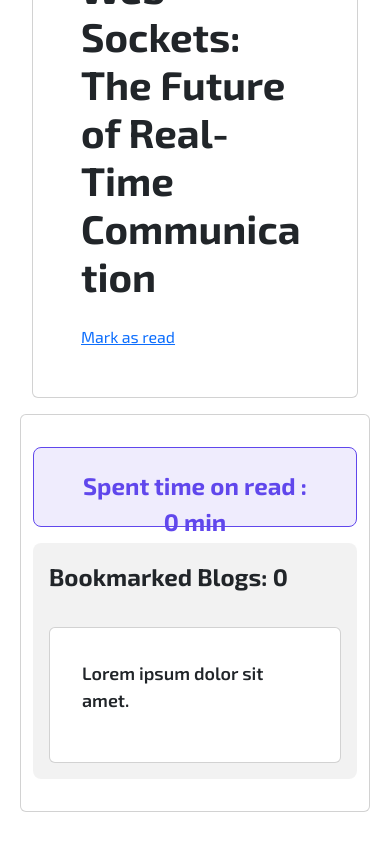
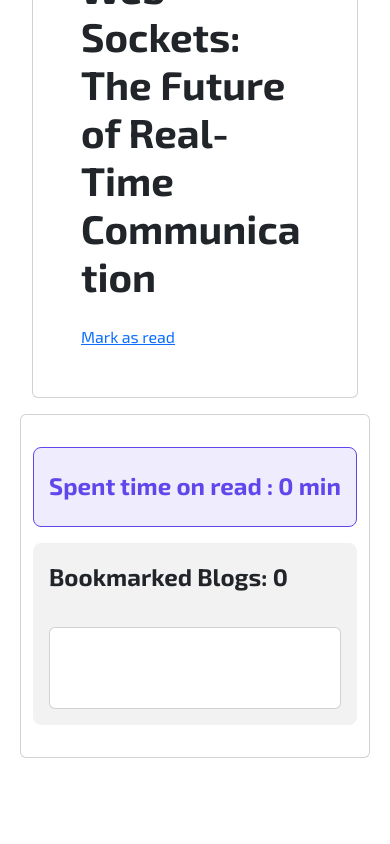
Before and after one commit to MDMahidul/knowledge-cafe, a React (Vite) app: page / in a window 390 px wide. Shown: the part 3118-3962 px from the top of the page. After the commit the page ends 3908 px from the top, so only its background shows below. Built offline with nearby package versions, Linux system fonts and the light colour scheme.

Commit message:
showed readtime at the side navbar and increase the value on click

```diff
--- a/src/App.jsx
+++ b/src/App.jsx
@@ -1,45 +1,18 @@
-import { useEffect, useState } from 'react'
 import './App.css'
 import "bootstrap/dist/css/bootstrap.min.css";
 import { ToastContainer, toast } from "react-toastify";
 import "react-toastify/dist/ReactToastify.css";
 import Header from './components/Header/Header';
 import Cards from './components/Cards/Cards';
-import Sidebar from './components/Sidebar/Sidebar';
 
 function App() {
-  const [bookmarked,setbookmarked] = useState([0]);
-  const [countBookmark,setCountBookmark] = useState([])
-
-  const handleBookMarked = (id) =>{
-    const existingIds = JSON.parse(localStorage.getItem('blogIds')) || [];
-    if (!existingIds.includes(id)) {
-      const updatedIds = [...existingIds, id];
-      localStorage.setItem('blogIds', JSON.stringify(updatedIds));
-      setbookmarked(updatedIds)
-    }else{
-      toast("Already Bookmarked !");
-    }
-  }
-
-  useEffect(()=>{
-    const count = JSON.parse(localStorage.getItem('blogIds')) || [];
-    setCountBookmark(count.length);
-    console.log(countBookmark)
-  },[bookmarked])
 
   return (
     <>
       <Header></Header>
       <hr></hr>
-      <div className="row">
-        <div className="col-md-8">
-         <Cards handleBookMarked={handleBookMarked}></Cards>
-        </div>
-        <div className="col-md-4 card">
-          <Sidebar bookmarked={bookmarked} countBookmark={countBookmark}></Sidebar>
-        </div>
-      </div>
+
+         <Cards></Cards>
       <ToastContainer></ToastContainer>
     </>
   )
--- a/src/components/Cards/Cards.jsx
+++ b/src/components/Cards/Cards.jsx
@@ -1,25 +1,72 @@
 import React from 'react';
-import { useEffect, useState } from 'react'
+import { useEffect, useState } from "react";
+import Sidebar from '../Sidebar/Sidebar';
 import SingleCard from '../SingleCard/SingleCard';
+import { ToastContainer, toast } from "react-toastify";
 
-const Cards = ({handleBookMarked}) => {
-    const [data,setData] = useState([]);
+const Cards = () => {
+  const [bookmarked, setbookmarked] = useState([0]);
+  const [countBookmark, setCountBookmark] = useState([]);
+  const [data, setData] = useState([]);
+  const [readTime,setReadTime] = useState([]);
 
-    useEffect(()=>{
+    useEffect(() => {
       fetch(`data.json`)
-      .then(res=> res.json())
-      .then(data=> setData(data))
-    },[])
+        .then((res) => res.json())
+        .then((data) => setData(data));
+    }, []);
+
+    const handleBookMarked = (id) => {
+      const existingIds = JSON.parse(localStorage.getItem("blogIds")) || [];
+      if (!existingIds.includes(id)) {
+        const updatedIds = [...existingIds, id];
+        localStorage.setItem("blogIds", JSON.stringify(updatedIds));
+        setbookmarked(updatedIds);
+        toast("Bookmarked ");
+      } else {
+        toast("Already Bookmarked !");
+      }
+    };
+
+    const handleReadingTime = (time)=>{
+        const previouseReadTime = JSON.parse(localStorage.getItem("readTime"));
+        if(previouseReadTime){
+            const sum = previouseReadTime + time;
+            localStorage.setItem("readTime",sum);
+            setReadTime(sum);
+        }else{
+            localStorage.setItem("readTime",time);
+            setReadTime(time);
+        }
+    }
+
+    useEffect(() => {
+      const count = JSON.parse(localStorage.getItem("blogIds")) || [];
+      setCountBookmark(count.length);
+    }, [bookmarked]);
     return (
-        <>
-           <div className="card-container">
-            {
-                data.map(article=>(
-                    <SingleCard key={article.id} article={article} handleBookMarked={handleBookMarked}></SingleCard>
-                ))
-            }
-           </div>
-        </>
+      <>
+        <div className="row">
+          <div className=" col-md-8 card-container">
+            {data.map((article) => (
+              <SingleCard
+                key={article.id}
+                article={article}
+                handleBookMarked={handleBookMarked}
+                handleReadingTime={handleReadingTime}
+              ></SingleCard>
+            ))}
+          </div>
+          <div className="col-md-4 card">
+            <Sidebar
+              bookmarked={bookmarked}
+              countBookmark={countBookmark}
+              data={data}
+              readTime={readTime}
+            ></Sidebar>
+          </div>
+        </div>
+      </>
     );
 };
 
--- a/src/components/Sidebar/Sidebar.css
+++ b/src/components/Sidebar/Sidebar.css
@@ -11,7 +11,7 @@
 .spent-time p{
     font-size: 24px;
     font-weight: 700;
-    padding: 20px 45px;
+    padding: 20px 15px;
     color: #6047EC;
 }
 .bookmarked-count{
--- a/src/components/Sidebar/Sidebar.jsx
+++ b/src/components/Sidebar/Sidebar.jsx
@@ -1,20 +1,44 @@
-import React, { useState } from 'react';
+import React, { useEffect, useState } from 'react';
 import '../Sidebar/Sidebar.css'
 
-const Sidebar = ({bookmarked,countBookmark}) => {
-    const [spentTime,setSpentTime] = useState([0]);
+const Sidebar = ({data,bookmarked,countBookmark,readTime}) => {
+    const [spentTime,setSpentTime] = useState(readTime);
+    const [cart, setCart] = useState([]);
+
+     useEffect(() => {
+       const getWatchTimeFromStorage = localStorage.getItem("readTime");
+       setSpentTime(getWatchTimeFromStorage);
+     }, [readTime]);
+
+     useEffect(() => {
+       const storedCart = localStorage.getItem('blogIds');
+       const savedCart = [];
+       //step-1: get id of the added Player
+       for (const id in bookmarked) {
+         //step-2: get player from the player by using id
+         const addedPlayer = data.find((blog) => blog.id === id);
+         //step-3: add quantity
+         if (addedPlayer) {
+          // const quantity = bookmarked[id];
+           //addedPlayer.quantity = quantity;
+
+           savedCart.push(addedPlayer);
+         }
+         setCart(savedCart);
+       }
+     }, [data]);
 
     return (
         <>
         <div className="spent-time text-center mb-3">
-            <p className=''>Spent time on read : {spentTime} min</p>
+            <p className=''>Spent time on read : {spentTime ? spentTime : 0} min</p>
         </div>
         <div className='sidebar-container'>
         <div className=''>
                 <div className=''>
                     <p className='bookmarked-count p-3'>Bookmarked Blogs: {countBookmark}</p>
                     <div className="card m-3 mb-3">
-                        <p className='bmarked-title'>Lorem ipsum dolor sit amet.</p>
+                        <p className='bmarked-title'>{cart}</p>
                     </div>
                 </div>
         </div>
--- a/src/components/SingleCard/SingleCard.jsx
+++ b/src/components/SingleCard/SingleCard.jsx
@@ -3,29 +3,42 @@ import '../SingleCard/SingleCard.css';
 import { FontAwesomeIcon } from '@fortawesome/react-fontawesome';
 import { faBookmark } from '@fortawesome/free-solid-svg-icons'
 
-const SingleCard = ({article,handleBookMarked}) => {
+const SingleCard = ({article,handleBookMarked,handleReadingTime}) => {
     const {id,blogCoverImage,blogTitle,authorName,authorImage,readTime,publishDate} = article;
     return (
       <>
         <div className="card mb-3">
-                <img src={blogCoverImage} className="card-img-top" alt="..."/>
+          <img src={blogCoverImage} className="card-img-top" alt="..." />
           <div className="card-body">
-                    <div className='d-flex justify-content-between align-items-center'>
-                        <div className='d-flex justify-content-center align-items-center'>
-                            <img className='rounded-circle author-img' src={authorImage} alt="" />
+            <div className="d-flex justify-content-between align-items-center">
+              <div className="d-flex justify-content-center align-items-center">
+                <img
+                  className="rounded-circle author-img"
+                  src={authorImage}
+                  alt=""
+                />
                 <div>
-                                <span className='author-name'>{authorName}</span><br></br>
-                                <span className='publish-date'>{publishDate}</span>
+                  <span className="author-name">{authorName}</span>
+                  <br></br>
+                  <span className="publish-date">{publishDate}</span>
                 </div>
               </div>
               <div>
-                            <p className='read-time d-inline me-2'>{readTime} min read</p>
-                            <a href="#" onClick={()=>handleBookMarked(id)}><FontAwesomeIcon className='b-icon' icon={faBookmark} /></a>
+                <p className="read-time d-inline me-2">{readTime} min read</p>
+                <a href="#" onClick={() => handleBookMarked(id)}>
+                  <FontAwesomeIcon className="b-icon" icon={faBookmark} />
+                </a>
               </div>
             </div>
             <div>
-                        <h2 className='blog-title'>{blogTitle}</h2>
-                        <a className='mt-3' href="#">Mark as read</a>
+              <h2 className="blog-title">{blogTitle}</h2>
+              <a
+                className="mt-3"
+                href="#"
+                onClick={()=>handleReadingTime(article.readTime)}
+              >
+                Mark as read
+              </a>
             </div>
           </div>
         </div>
```
Lines whose indentation alone changed are shown as unchanged.
